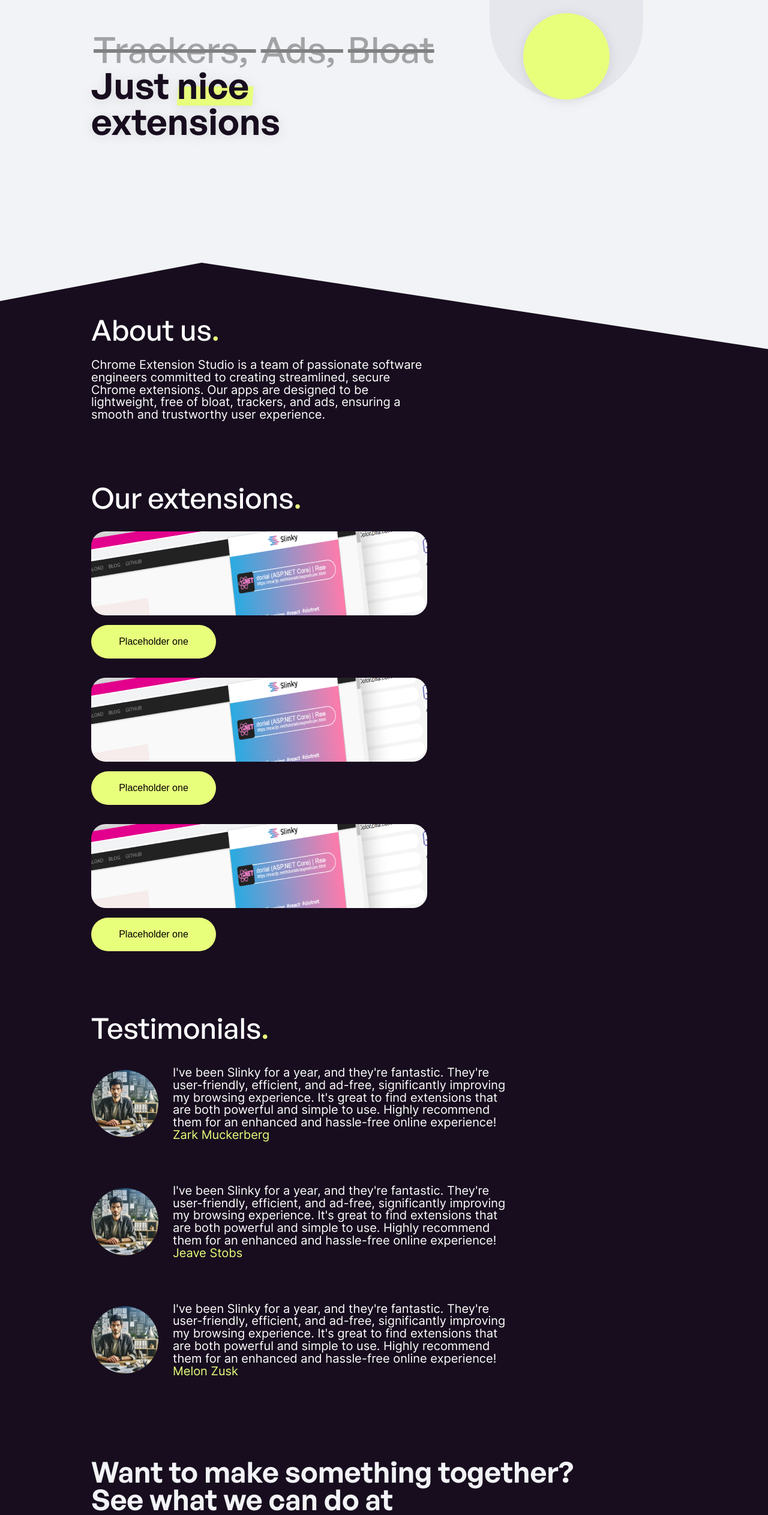
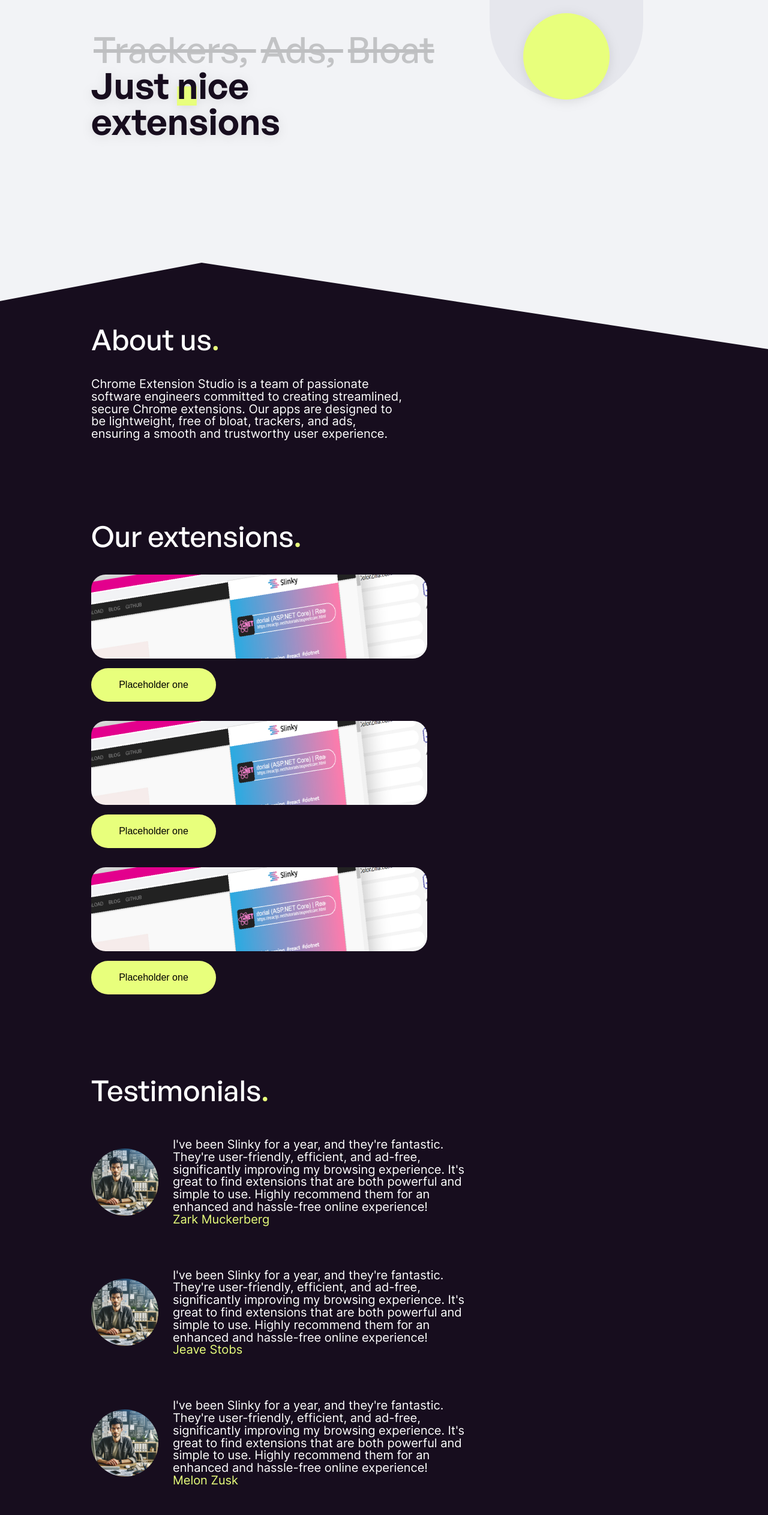
Before and after one commit to SamSeabourn/chrome-extension-studio, a SvelteKit app: page / in a window 1280 px wide. Shown: the part 234-2760 px from the top of the page at 60% size. Built offline with nearby package versions, Linux system fonts and the light colour scheme.

Commit message:
chore: fix styles

```diff
--- a/src/components/AirGap.svelte
+++ b/src/components/AirGap.svelte
@@ -2,6 +2,6 @@
 
 <style>
 	div {
-		height: 5rem;
+		height: 6rem;
 	}
 </style>
--- a/src/components/Blobs.svelte
+++ b/src/components/Blobs.svelte
@@ -81,7 +81,7 @@
 		filter: drop-shadow(0px 3px 9px rgba(0, 0, 0, 0.1));
 	}
 
-	@media (max-width: 500px) {
+	@media (max-width: 1280px) {
 		.right-blob,
 		.left-blob,
 		.yellow-blob {
--- a/src/components/CTA.svelte
+++ b/src/components/CTA.svelte
@@ -1,6 +1,5 @@
 <script lang="ts">
 	export let href: string;
-	console.log(href);
 </script>
 
 <p>
@@ -23,6 +22,14 @@
 		font-weight: 600;
 		line-height: 2.85rem;
 	}
+
+	@media (max-width: 1640px) {
+		P {
+			max-width: 49rem;
+			font-size: 2.5rem;
+			line-height: 2.2rem;
+		}
+	}
 	a {
 		color: #e8ff7c;
 		font-family: 'GeneralSans-Variable', sans-serif;
--- a/src/components/ContentPanel.svelte
+++ b/src/components/ContentPanel.svelte
@@ -10,7 +10,7 @@
 		padding-top: 4rem;
 	}
 
-	@media (max-width: 500px) {
+	@media (max-width: 1280px) {
 		section {
 			z-index: 20;
 			position: absolute;
--- a/src/components/HeroText.svelte
+++ b/src/components/HeroText.svelte
@@ -4,7 +4,7 @@
 	import { backIn } from 'svelte/easing';
 
 	const popInDelay = 800;
-	const justNiceDuration = 2300;
+	const justNiceDuration = 800 * 3 + 200;
 	let loaded = false;
 	let curr = 0;
 	let interval: number;
@@ -19,6 +19,10 @@
 				element.style.opacity = '1';
 			}
 			if (curr > words.length) {
+				const badStuff = document.getElementsByClassName(`bad-stuff`);
+				[...badStuff].forEach((el) => {
+					(el as HTMLSpanElement).style.opacity = '0.33';
+				});
 				clearInterval(interval);
 			} else {
 				curr++;
@@ -33,7 +37,7 @@
 				}
 				clearTimeout(timeout);
 			},
-			popInDelay * words.length + justNiceDuration
+			popInDelay * words.length + justNiceDuration + 1000
 		);
 	});
 </script>
@@ -75,7 +79,7 @@
 		color: #170d1e;
 	}
 
-	@media (max-width: 500px) {
+	@media (max-width: 1280px) {
 		p {
 			z-index: 10;
 		}
@@ -86,13 +90,14 @@
 	}
 
 	span {
-		transition: opacity 500ms ease-in;
+		transition: opacity 450ms ease-in;
 	}
 
 	.bad-stuff {
+		opacity: 1;
 		padding: 0.25rem;
-		color: rgba(0, 0, 0, 0.33);
-		text-decoration: line-through grey;
+		color: #646464;
+		text-decoration: line-through rgb(88, 88, 88);
 	}
 
 	.container {
--- a/src/components/Paragraph.svelte
+++ b/src/components/Paragraph.svelte
@@ -15,4 +15,10 @@
 		line-height: 1.3rem;
 		font-size: 1.25rem;
 	}
+
+	@media (max-width: 1640px) {
+		p {
+			width: 32.75rem;
+		}
+	}
 </style>
--- a/src/components/Testimonial.svelte
+++ b/src/components/Testimonial.svelte
@@ -14,6 +14,7 @@
 		<div class="writeup">
 			<Paragraph>
 				<slot />
+				<br />
 				<span>{userName}</span>
 			</Paragraph>
 		</div>
--- a/src/components/Title.svelte
+++ b/src/components/Title.svelte
@@ -9,7 +9,7 @@
 
 	h1,
 	span {
-		margin: 1.5rem 0;
+		margin: 2.5rem 0;
 		font-weight: 500;
 		font-family: 'GeneralSans-Variable';
 		font-size: 3rem;
--- a/src/routes/+page.svelte
+++ b/src/routes/+page.svelte
@@ -16,11 +16,6 @@
 	import Testimonial from '../components/Testimonial.svelte';
 	import Title from '../components/Title.svelte';
 </script>
-
-<svelte:head>
-	<meta property="og:image" content="{base}/CES-Logo.svg" />
-	<meta name="twitter:image" content="{base}/CES-Logo.svg" />
-</svelte:head>
 
 <NavBar title={'Chrome Extension Studio'} logoSrc="{base}/CES-Logo.svg" />
 <Blobs />
```
